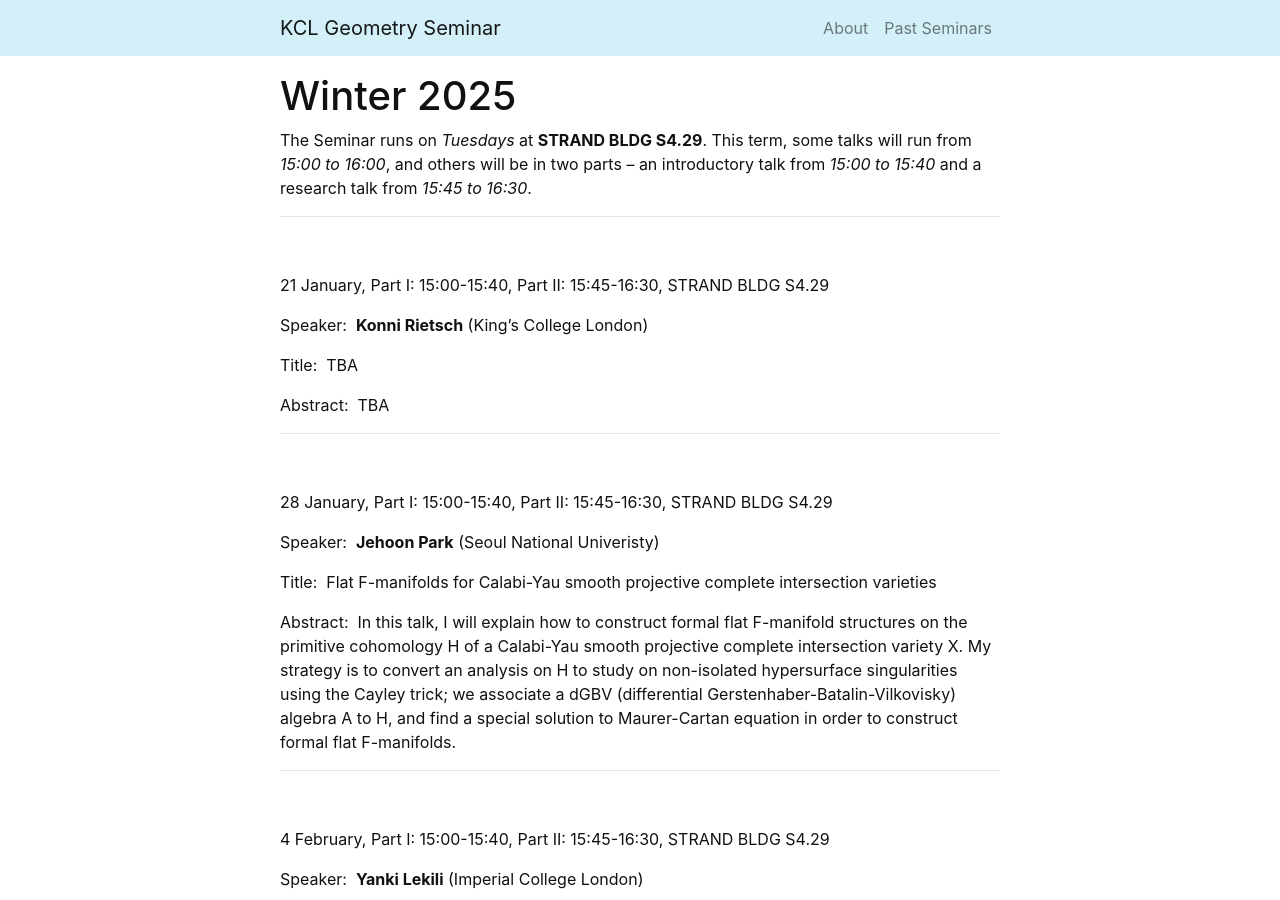
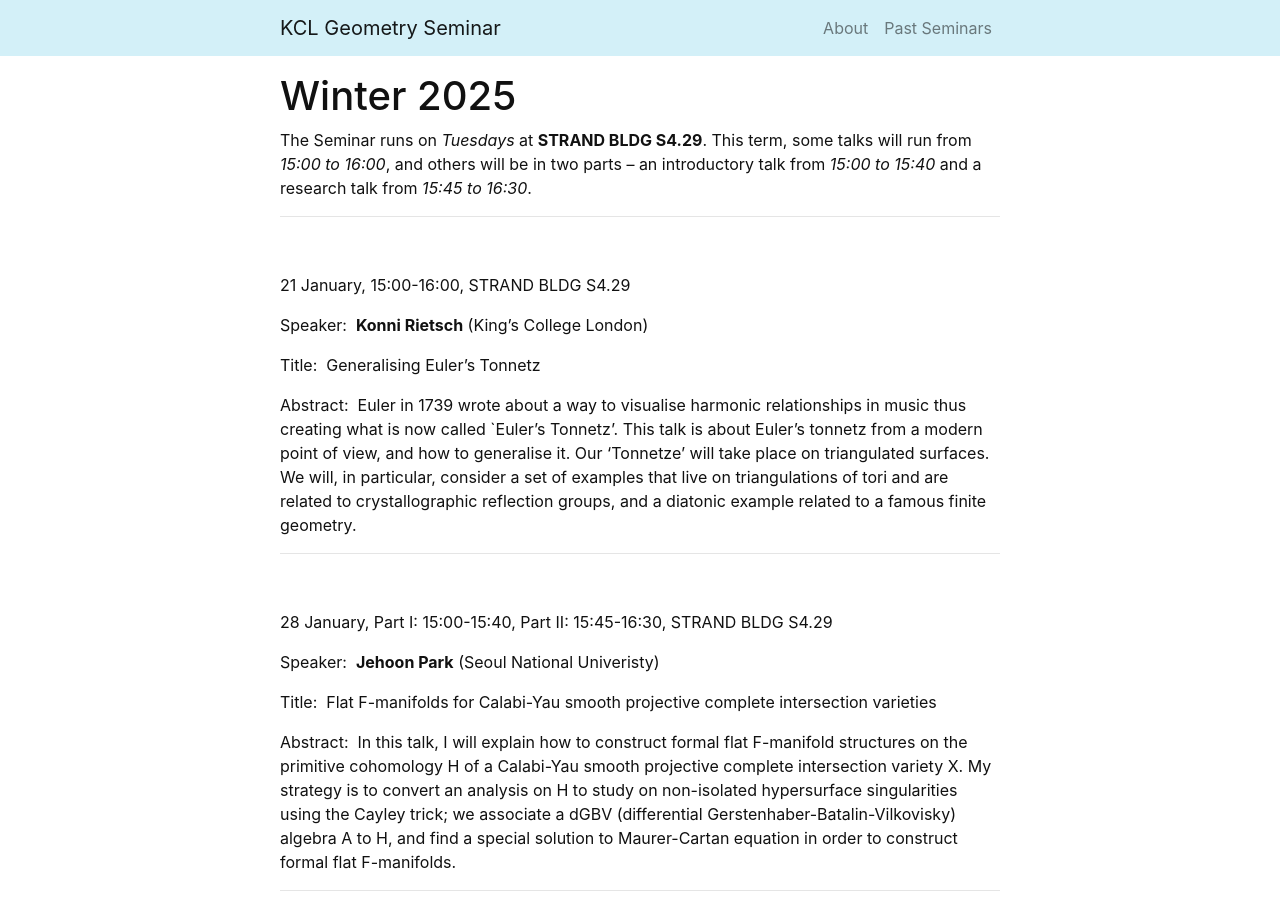
Before and after one commit to kcl-geometry-seminar/kcl-geometry-seminar.github.io, a Jekyll site: the page built from pages/index.md, in a window 1280 px wide and 900 px high. Built offline with Jekyll 4.4.1, drawn with Linux system fonts in a browser that asks for light colours; a script that is not in the unit is left out.

Commit message:
Update index.md
Added the title and abstract for Konni's talk.

```diff
--- a/pages/index.md
+++ b/pages/index.md
@@ -10,13 +10,13 @@ The Seminar runs on *Tuesdays* at **STRAND BLDG S4.29**. This term, some talks w
 ----------------------------------------------------------------
 <br />
 
-21 January, Part I: 15:00-15:40, Part II: 15:45-16:30, STRAND BLDG S4.29
+21 January, 15:00-16:00, STRAND BLDG S4.29
 
 Speaker:&nbsp; **Konni Rietsch** (King's College London)
 
-Title:&nbsp; TBA
+Title:&nbsp; Generalising Euler’s Tonnetz
 
-Abstract:&nbsp; TBA
+Abstract:&nbsp; Euler in 1739 wrote about a way to visualise harmonic relationships in music thus creating what is now called `Euler’s Tonnetz’. This talk is about Euler’s tonnetz from a modern point of view, and how to generalise it. Our ‘Tonnetze’ will take place on triangulated surfaces. We will, in particular, consider a set of examples that live on triangulations of tori and are related to crystallographic reflection groups, and a diatonic example related to a famous finite geometry.
 
 ---------------------------------------------------------
 <br />
```
